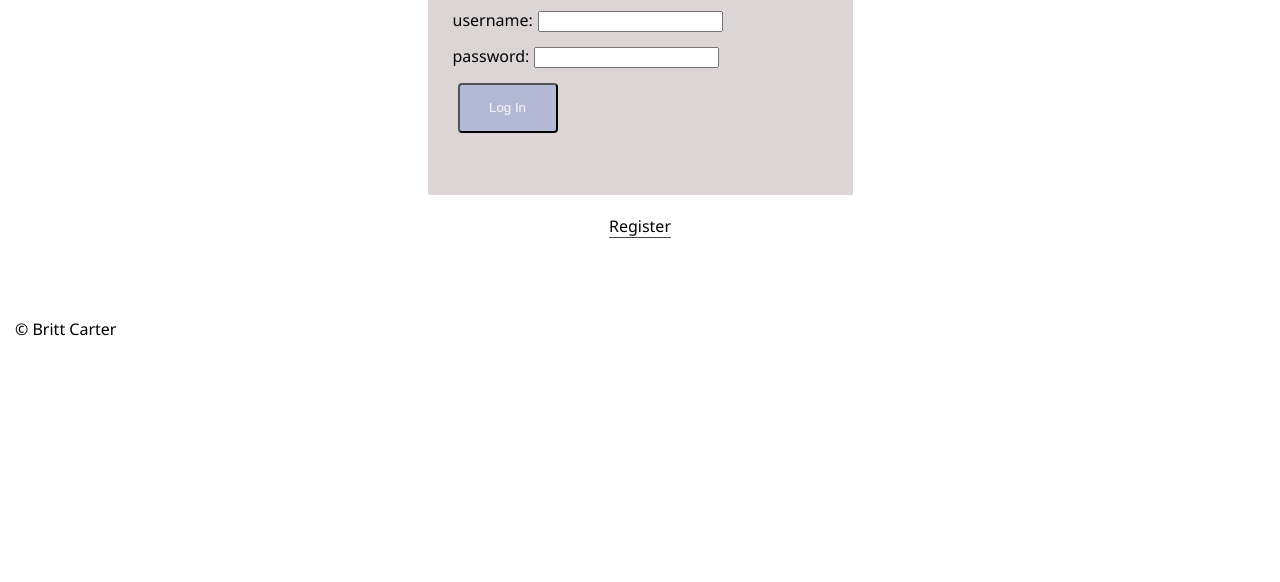
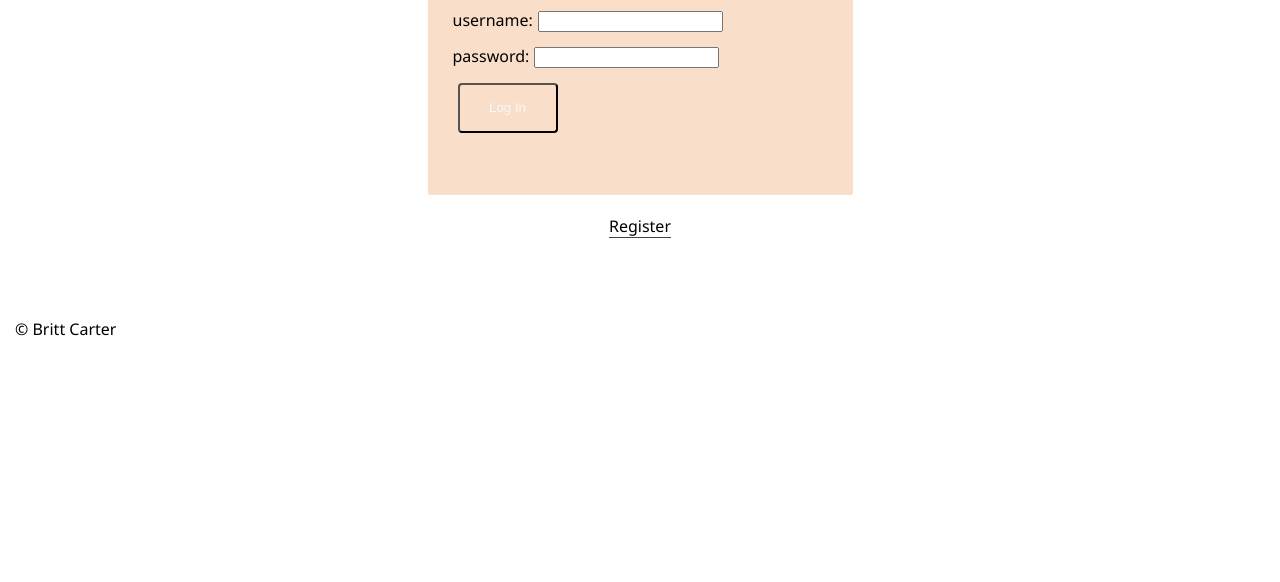
Before and after one commit to brittbmh/solo-project, a React app: page /#/home in a window 1280 px wide. Shown: the part 218-800 px from the top of the page. Built offline with nearby package versions, Linux system fonts and the light colour scheme; no server answers.

Commit message:
change form background

```diff
--- a/src/components/App/App.css
+++ b/src/components/App/App.css
@@ -9,7 +9,7 @@ body {
 }
 
 form {
-    background-color: #dbd5d5;
+    background-color: #F9DEC9;
     width: 30%;
     height: 250px;
     margin: 20px auto;
@@ -23,7 +23,7 @@ input {
 }
 
 .log-in, .log-out, .register {
-  background-color: #b3b9d4;
+  background-color: #F9DEC9;
   border-radius: 4px;
   color: #f8f8f8;
   min-height: 50px;
--- a/src/components/EditDetails/EditDetails.js
+++ b/src/components/EditDetails/EditDetails.js
@@ -44,8 +44,8 @@ class EditDetails extends Component {
         return(
             <div>
                 <h3>{event.title}</h3>
-                {JSON.stringify(event)}
                 <form onSubmit={this.updateDetails}>
+                <h4>Update details and click submit</h4>
                     <input name="title" value={this.state.title} placeholder="Name of Event" onChange={this.handleChange} />
                     <input name="date" value={moment(this.state.date).format('MM/DD/YYYY')} placeholder="Date" onChange={this.handleChange} />
                     <input name="time_start" value={this.state.time_start} placeholder="Start Time" onChange={this.handleChange} />
```
